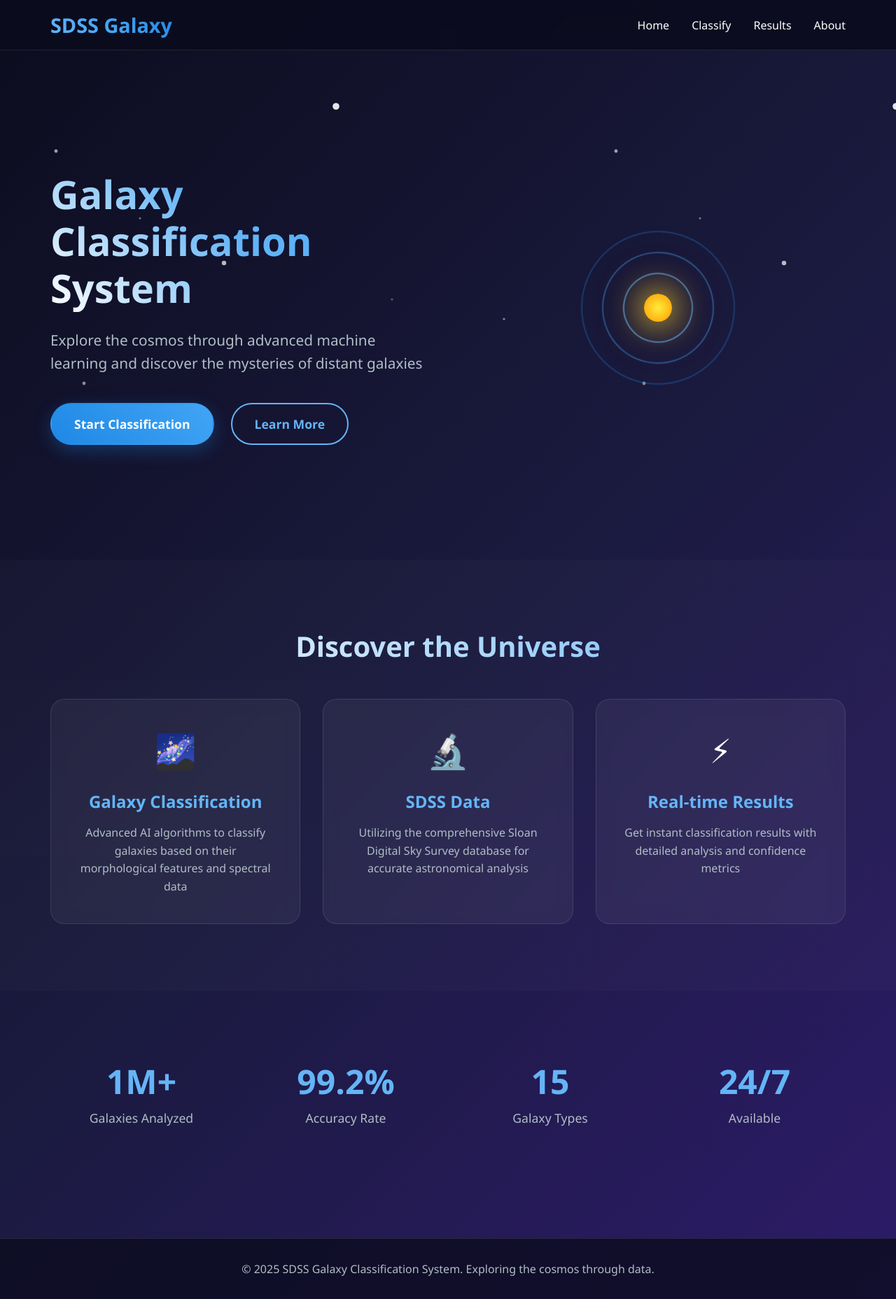
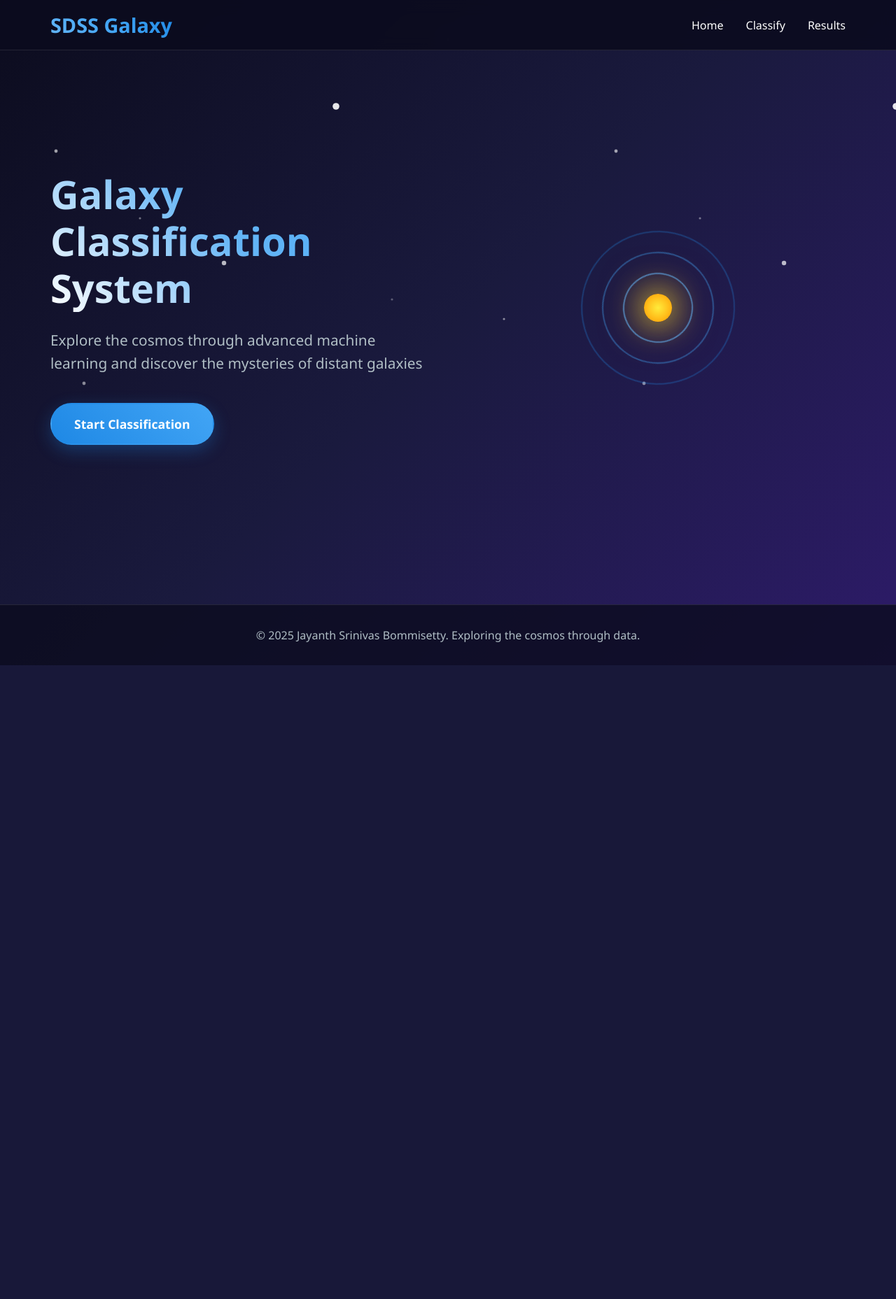
Before and after one commit to JayanthSrinivas06/SDSS-Galaxy-, a Python web app: template templates/home.html in a window 1280 px wide. Shown: the whole page at 70% size. After the commit the page ends 951 px from the top, so only its background shows below. Run offline with Jinja, Linux system fonts and the light colour scheme; the template is opened without the code that fills it, so the values that code supplies are empty.

Commit message:
Updated home.html

```diff
--- a/templates/home.html
+++ b/templates/home.html
@@ -20,7 +20,6 @@
                 <li><a href="#home">Home</a></li>
                 <li><a href="#classify">Classify</a></li>
                 <li><a href="#results">Results</a></li>
-                <li><a href="#about">About</a></li>
             </ul>
         </nav>
     </header>
@@ -32,7 +31,6 @@
                 <p class="hero-subtitle">Explore the cosmos through advanced machine learning and discover the mysteries of distant galaxies</p>
                 <div class="hero-buttons">
                     <a href="#classify" class="btn btn-primary">Start Classification</a>
-                    <a href="#about" class="btn btn-secondary">Learn More</a>
                 </div>
             </div>
             <div class="hero-visual">
@@ -45,56 +43,9 @@
             </div>
         </section>
 
-        <section class="features">
-            <div class="container">
-                <h2 class="section-title">Discover the Universe</h2>
-                <div class="features-grid">
-                    <div class="feature-card">
-                        <div class="feature-icon">🌌</div>
-                        <h3>Galaxy Classification</h3>
-                        <p>Advanced AI algorithms to classify galaxies based on their morphological features and spectral data</p>
-                    </div>
-                    <div class="feature-card">
-                        <div class="feature-icon">🔬</div>
-                        <h3>SDSS Data</h3>
-                        <p>Utilizing the comprehensive Sloan Digital Sky Survey database for accurate astronomical analysis</p>
-                    </div>
-                    <div class="feature-card">
-                        <div class="feature-icon">⚡</div>
-                        <h3>Real-time Results</h3>
-                        <p>Get instant classification results with detailed analysis and confidence metrics</p>
-                    </div>
-                </div>
-            </div>
-        </section>
-
-        <section class="stats">
-            <div class="container">
-                <div class="stats-grid">
-                    <div class="stat-item">
-                        <div class="stat-number">1M+</div>
-                        <div class="stat-label">Galaxies Analyzed</div>
-                    </div>
-                    <div class="stat-item">
-                        <div class="stat-number">99.2%</div>
-                        <div class="stat-label">Accuracy Rate</div>
-                    </div>
-                    <div class="stat-item">
-                        <div class="stat-number">15</div>
-                        <div class="stat-label">Galaxy Types</div>
-                    </div>
-                    <div class="stat-item">
-                        <div class="stat-number">24/7</div>
-                        <div class="stat-label">Available</div>
-                    </div>
-                </div>
-            </div>
-        </section>
-    </main>
-
     <footer class="footer">
         <div class="container">
-            <p>&copy; 2025 SDSS Galaxy Classification System. Exploring the cosmos through data.</p>
+            <p>&copy; 2025 Jayanth Srinivas Bommisetty. Exploring the cosmos through data.</p>
         </div>
     </footer>
 </body>
```
